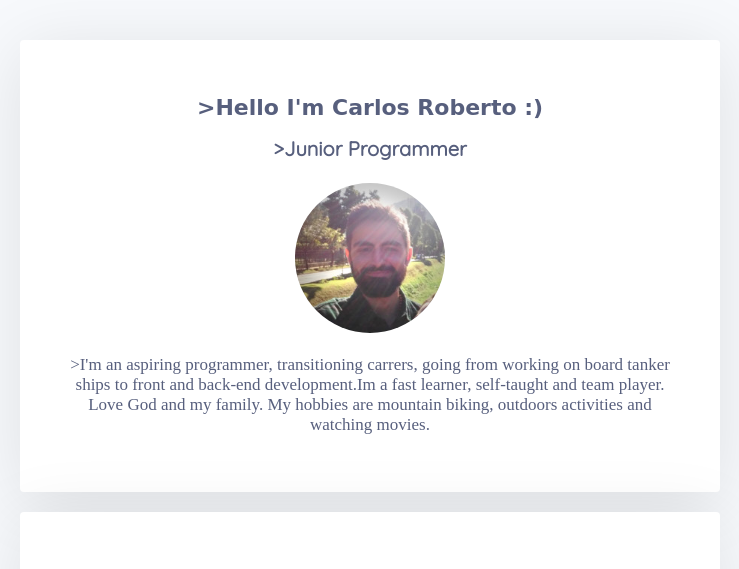
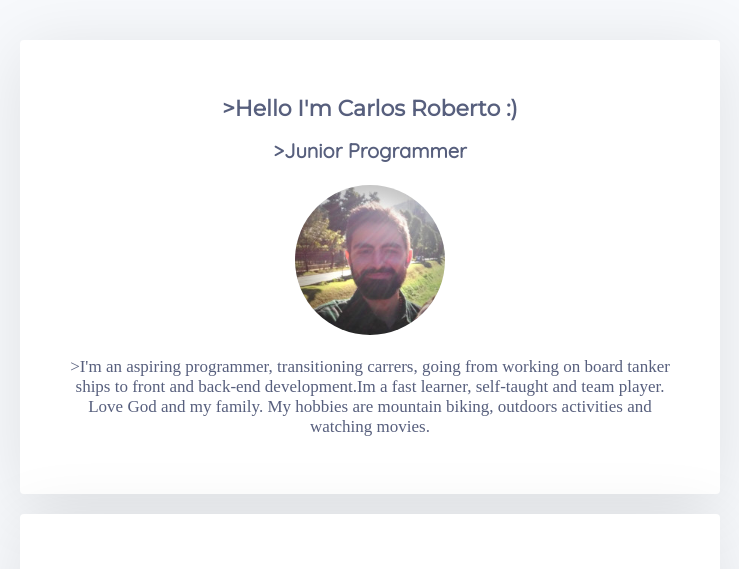
Before and after one commit to Buanaoda/profile, a plain HTML site: page index.html in a window 1280 px wide. Shown: the top 569 px of the page, without its empty margins (270-1009 px from the left). Drawn offline with Linux system fonts and the light colour scheme.

Commit message:
Update style.css

```diff
--- a/style.css
+++ b/style.css
@@ -8,7 +8,7 @@ body {
 }
 
 h1 {
-  font-family: 'Beth Ellen', cursive;
+  font-family: 'Montserrat', sans-serif;
   color: #575F7D;
   font-size: 22px;
 }
```
